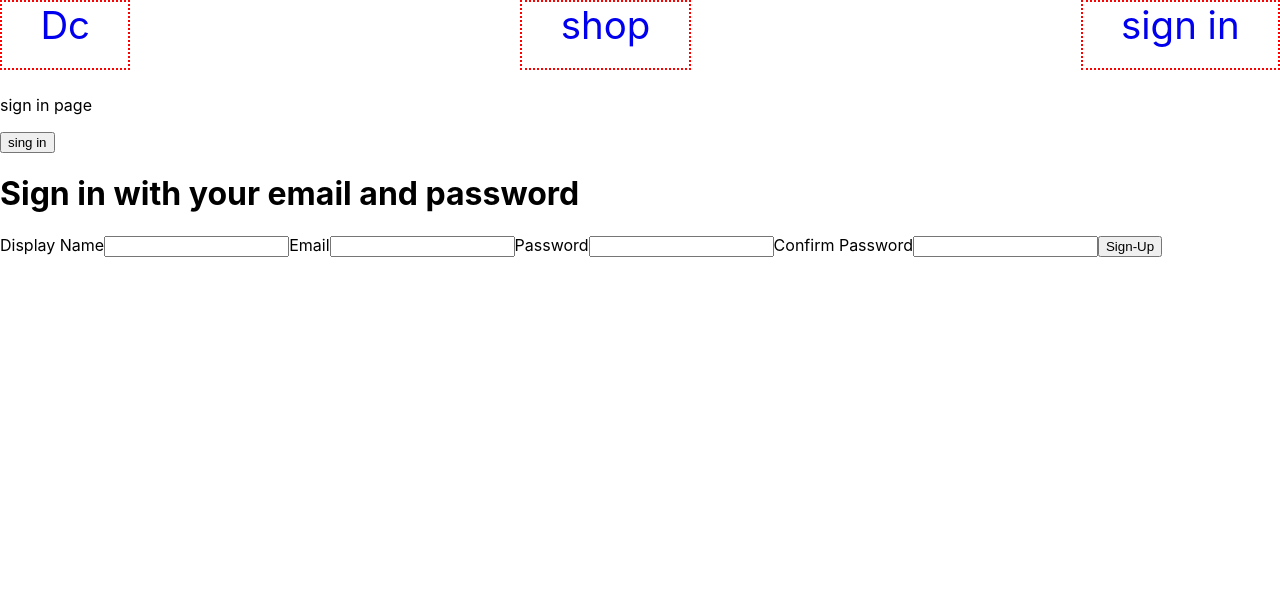
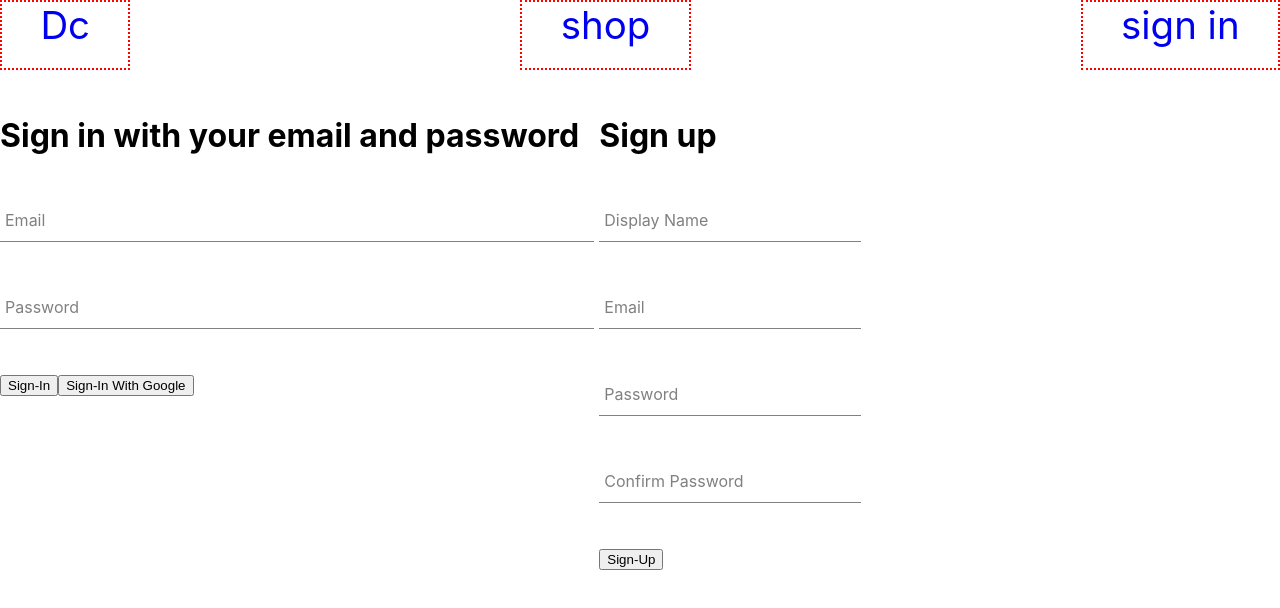
Before and after one commit to mrdc48/E-commerce-in-ReactJS-By-Mrdc48, a React (Create React App) app: page /sign in a window 1280 px wide. Shown: the top 608 px of the page. Built offline with nearby package versions, Linux system fonts and the light colour scheme.

Commit message:
third commot

```diff
--- /dev/null
+++ b/src/NewLogin.js
@@ -0,0 +1,74 @@
+import { async } from "@firebase/util";
+import { confirmPasswordReset } from "firebase/auth";
+import { useState } from "react";
+import Form from "./form.js";
+import {
+  signInWithGooglePopup,
+  createUser,
+  signIncreateAuthUserWithEmailAndPassword,
+} from "./firebase.utils";
+
+const defaultFields = {
+  // displayName: "",
+  email: "",
+  password: "",
+  // confirmPassword: "",
+};
+
+export default function NewLogin() {
+  const [formFields, setFormFields] = useState(defaultFields);
+  const { email, password } = formFields;
+
+  const SinInGoogle = async () => {
+    const { user } = await signInWithGooglePopup();
+    await createUser(user);
+  };
+
+  const handleChange = (event) => {
+    const { name, value } = event.target;
+    setFormFields({
+      ...formFields,
+      [name]: value,
+    });
+  };
+
+  const handleSubmit = async (event) => {
+    event.preventDefault();
+    try {
+      const response = await signIncreateAuthUserWithEmailAndPassword(
+        email,
+        password
+      );
+      console.log(response);
+    } catch (error) {}
+  };
+
+  return (
+    <div>
+      <h1>Sign in with your email and password</h1>
+      <form onSubmit={handleSubmit}>
+        <Form
+          label="Email"
+          type="email"
+          required
+          onChange={handleChange}
+          name="email"
+          value={email}
+        />
+        <Form
+          label="Password"
+          type="password"
+          required
+          onChange={handleChange}
+          name="password"
+          value={password}
+        />
+
+        <button type="submit">Sign-In</button>
+        <button buttonType="google" onClick={SinInGoogle}>
+          Sign-In With Google
+        </button>
+      </form>
+    </div>
+  );
+}
--- a/src/Signup.js
+++ b/src/Signup.js
@@ -1,5 +1,11 @@
+import { async } from "@firebase/util";
 import { confirmPasswordReset } from "firebase/auth";
 import { useState } from "react";
+import Form from "./form.js";
+import {
+  createAuthUserWithEmailAndPassword,
+  createUser,
+} from "./firebase.utils";
 
 const defaultFields = {
   displayName: "",
@@ -22,37 +28,59 @@ export default function Signup() {
     });
   };
 
+  const handleSubmit = async (event) => {
+    event.preventDefault();
+    if (password !== confirmPassword) {
+      alert("password doesnt match");
+      return;
+    }
+    try {
+      const { user } = await createAuthUserWithEmailAndPassword(
+        email,
+        password
+      );
+
+      await createUser(user, { displayName });
+    } catch (error) {
+      if (error.code === "auth/email-already-in-use") {
+        alert("same can't be created");
+      } else {
+        console.log("encounterd an error", error);
+      }
+    }
+  };
+
   return (
     <div>
-      <h1>Sign in with your email and password</h1>
-      <form onSubmit={() => {}}>
-        <label>Display Name</label>
-        <input
+      <h1>Sign up</h1>
+      <form onSubmit={handleSubmit}>
+        <Form
+          label="Display Name"
           type="text"
           required
           onChange={handleChange}
           name="displayName"
           value={displayName}
         />
-        <label>Email</label>
-        <input
-          type="text"
+        <Form
+          label="Email"
+          type="email"
           required
           onChange={handleChange}
           name="email"
           value={email}
         />
-        <label>Password</label>
-        <input
-          type="text"
+        <Form
+          label="Password"
+          type="password"
           required
           onChange={handleChange}
           name="password"
           value={password}
         />
-        <label>Confirm Password</label>
-        <input
-          type="text"
+        <Form
+          label="Confirm Password"
+          type="password"
           required
           onChange={handleChange}
           name="confirmPassword"
--- a/src/firebase.utils.js
+++ b/src/firebase.utils.js
@@ -4,6 +4,8 @@ import {
   signInWithRedirect,
   signInWithPopup,
   GoogleAuthProvider,
+  createUserWithEmailAndPassword,
+  signInWithEmailAndPassword,
 } from "firebase/auth";
 import { doc, setDoc, getDoc, getFirestore } from "firebase/firestore";
 
@@ -29,7 +31,7 @@ export const signInWithGooglePopup = () => signInWithPopup(auth, provider);
 
 export const db = getFirestore();
 
-export const createUser = async (userAuth) => {
+export const createUser = async (userAuth, addionalInfo = {}) => {
   const userRef = doc(db, "users", userAuth.uid);
   const snap = await getDoc(userRef);
 
@@ -42,6 +44,7 @@ export const createUser = async (userAuth) => {
         displayName,
         email,
         createdDate,
+        ...addionalInfo,
       });
     } catch (error) {
       console.log("error", error.message);
@@ -49,3 +52,16 @@ export const createUser = async (userAuth) => {
   }
   return userRef;
 };
+
+export const createAuthUserWithEmailAndPassword = async (email, password) => {
+  if (!email || !password) return;
+  return createUserWithEmailAndPassword(auth, email, password);
+};
+
+export const signIncreateAuthUserWithEmailAndPassword = async (
+  email,
+  password
+) => {
+  if (!email || !password) return;
+  return signInWithEmailAndPassword(auth, email, password);
+};
--- /dev/null
+++ b/src/form.js
@@ -0,0 +1,20 @@
+import React from "react";
+import "./from.scss";
+
+export default function form({ label, ...element }) {
+  return (
+    <div className="group">
+      <input className="form-input" {...element} />
+
+      {label && (
+        <label
+          className={`${
+            element.value.length ? "shrink" : null
+          } form-input-label`}
+        >
+          {label}
+        </label>
+      )}
+    </div>
+  );
+}
--- /dev/null
+++ b/src/from.scss
@@ -0,0 +1,54 @@
+$sub-color: grey;
+$main-color: black;
+
+@mixin shrinkLabel {
+  top: -14px;
+  font-size: 12px;
+  color: $main-color;
+}
+
+.group {
+  position: relative;
+  margin: 45px 0;
+
+  .form-input {
+    background: none;
+    background-color: white;
+    color: $sub-color;
+    font-size: 18px;
+    padding: 10px 10px 10px 5px;
+    display: block;
+    width: 100%;
+    border: none;
+    border-radius: 0;
+    border-bottom: 1px solid $sub-color;
+    margin: 25px 0;
+
+    &:focus {
+      outline: none;
+    }
+
+    &:focus ~ .form-input-label {
+      @include shrinkLabel();
+    }
+  }
+
+  input[type="password"] {
+    letter-spacing: 0.3em;
+  }
+
+  .form-input-label {
+    color: $sub-color;
+    font-size: 16px;
+    font-weight: normal;
+    position: absolute;
+    pointer-events: none;
+    left: 5px;
+    top: 10px;
+    transition: 300ms ease all;
+
+    &.shrink {
+      @include shrinkLabel();
+    }
+  }
+}
--- a/src/sign.js
+++ b/src/sign.js
@@ -1,16 +1,12 @@
 import { signInWithGooglePopup, createUser } from "./firebase.utils.js";
 import React from "react";
 import Signup from "./Signup.js";
+import NewLog from "./NewLogin.js";
 
 function sign() {
-  const Data = async () => {
-    const { user } = await signInWithGooglePopup();
-    const userRef = await createUser(user);
-  };
   return (
-    <div>
-      <p>sign in page </p>
-      <button onClick={Data}> sing in </button>
+    <div style={{ display: "flex", gridGap: "20px" }}>
+      <NewLog />
       <Signup />
     </div>
   );
```
